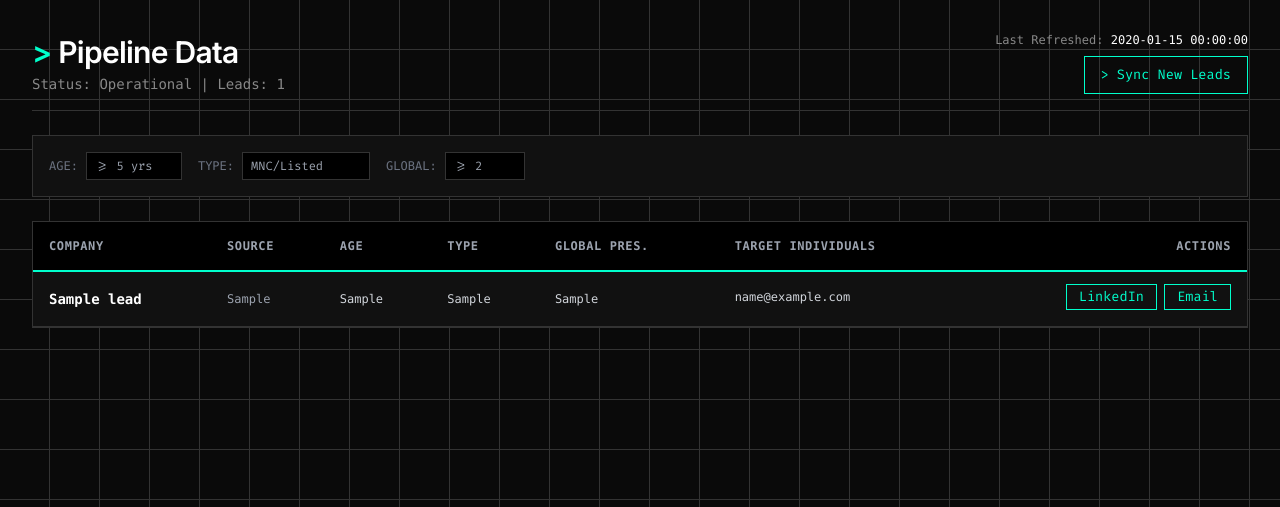
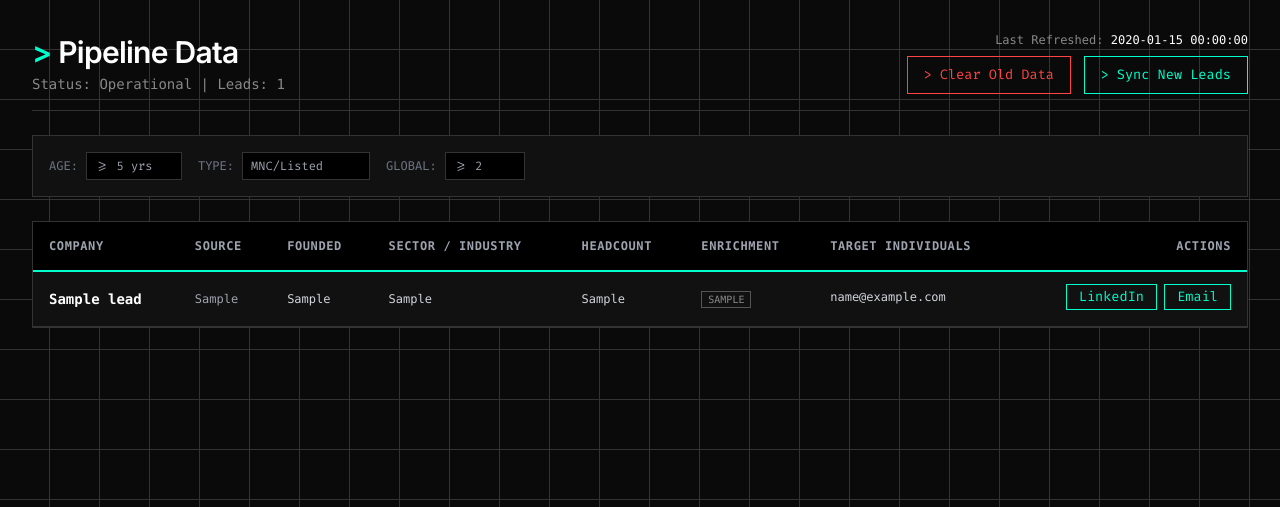
Before and after one commit to Aarav2241/outreach-pipeline, a Flask app: page / in a window 1280 px wide. Shown: the top 507 px of the page. Run offline with Flask 3, Linux system fonts and the light colour scheme; tables that the repository leaves empty hold one stand-in row (values such as "Sample post"); some libraries are stand-ins or nearby versions.

Commit message:
Add Clear Old Data button to UI, update column headers, show Enrichment badges, and make config imports fail-safe

```diff
--- a/templates/index.html
+++ b/templates/index.html
@@ -56,6 +56,7 @@
             </div>
             <div class="text-right">
                 <p class="text-[var(--text-muted)] font-mono text-xs mb-2">Last Refreshed: <span id="lastRefreshTime" class="text-white">{{ last_refresh }}</span></p>
+                <button onclick="clearDatabase()" class="btn-tech px-4 py-2 mr-2" style="border-color: #ff4444; color: #ff4444;">> Clear Old Data</button>
                 <button onclick="triggerSync()" class="btn-tech px-4 py-2">> Sync New Leads</button>
             </div>
         </header>
@@ -82,9 +83,10 @@
                     <tr>
                         <th class="px-4 py-4">Company</th>
                         <th class="px-4 py-4">Source</th>
-                        <th class="px-4 py-4">Age</th>
-                        <th class="px-4 py-4">Type</th>
-                        <th class="px-4 py-4">Global Pres.</th>
+                        <th class="px-4 py-4">Founded</th>
+                        <th class="px-4 py-4">Sector / Industry</th>
+                        <th class="px-4 py-4">Headcount</th>
+                        <th class="px-4 py-4">Enrichment</th>
                         <th class="px-4 py-4">Target Individuals</th>
                         <th class="px-4 py-4 text-right">Actions</th>
                     </tr>
@@ -97,6 +99,15 @@
                         <td class="px-4 py-3 text-gray-300 age-col">{{ lead.company_age }}</td>
                         <td class="px-4 py-3 text-gray-300 type-col">{{ lead.company_type }}</td>
                         <td class="px-4 py-3 text-gray-300 global-col">{{ lead.global_presence }}</td>
+                        <td class="px-4 py-3">
+                            {% if lead.enrichment_source and 'Apollo' in lead.enrichment_source %}
+                                <span style="color: #00ffcc; border: 1px solid #00ffcc; padding: 2px 6px; font-size: 10px; text-transform: uppercase;">Apollo API</span>
+                            {% elif lead.enrichment_source and 'Cache' in lead.enrichment_source %}
+                                <span style="color: #3388ff; border: 1px solid #3388ff; padding: 2px 6px; font-size: 10px; text-transform: uppercase;">Cache</span>
+                            {% else %}
+                                <span style="color: #888888; border: 1px solid #555555; padding: 2px 6px; font-size: 10px; text-transform: uppercase;">{{ lead.enrichment_source or 'OSINT' }}</span>
+                            {% endif %}
+                        </td>
                         <td class="px-4 py-3 text-gray-300">
                             {% if lead.contact_emails and lead.contact_emails != 'N/A' %}
                                 {% for email in lead.contact_emails.split(', ') %}
@@ -247,6 +258,17 @@ In case of any queries, feel free to reach out to me at the undersigned number.`
                     document.getElementById('lastRefreshTime').innerText = data.time + ' (Syncing...)';
                 });
         }
+
+        function clearDatabase() {
+            if (confirm("Are you sure you want to clear all old scraped leads and garbage data? This cannot be undone.")) {
+                fetch('/clear', {method: 'POST'})
+                    .then(response => response.json())
+                    .then(data => {
+                        alert(data.status);
+                        location.reload();
+                    });
+            }
+        }
     </script>
 </body>
 </html>
--- a/ui.py
+++ b/ui.py
@@ -41,6 +41,16 @@ def sync_leads():
     subprocess.Popen(["python", "main.py"])
     return jsonify({"status": "Started pipeline in background", "time": datetime.datetime.now().strftime("%Y-%m-%d %H:%M:%S")})
 
+@app.route('/clear', methods=['POST'])
+def clear_database():
+    conn = sqlite3.connect(DB_PATH)
+    cursor = conn.cursor()
+    cursor.execute('DELETE FROM leads')
+    cursor.execute('DELETE FROM processed_urls')
+    conn.commit()
+    conn.close()
+    return jsonify({"status": "Cleared all old leads from database."})
+
 if __name__ == '__main__':
     print(f"Ensuring database exists...")
     init_db()
```
Also changed, not shown: contact_enrichment.py (+9 -1 lines).
